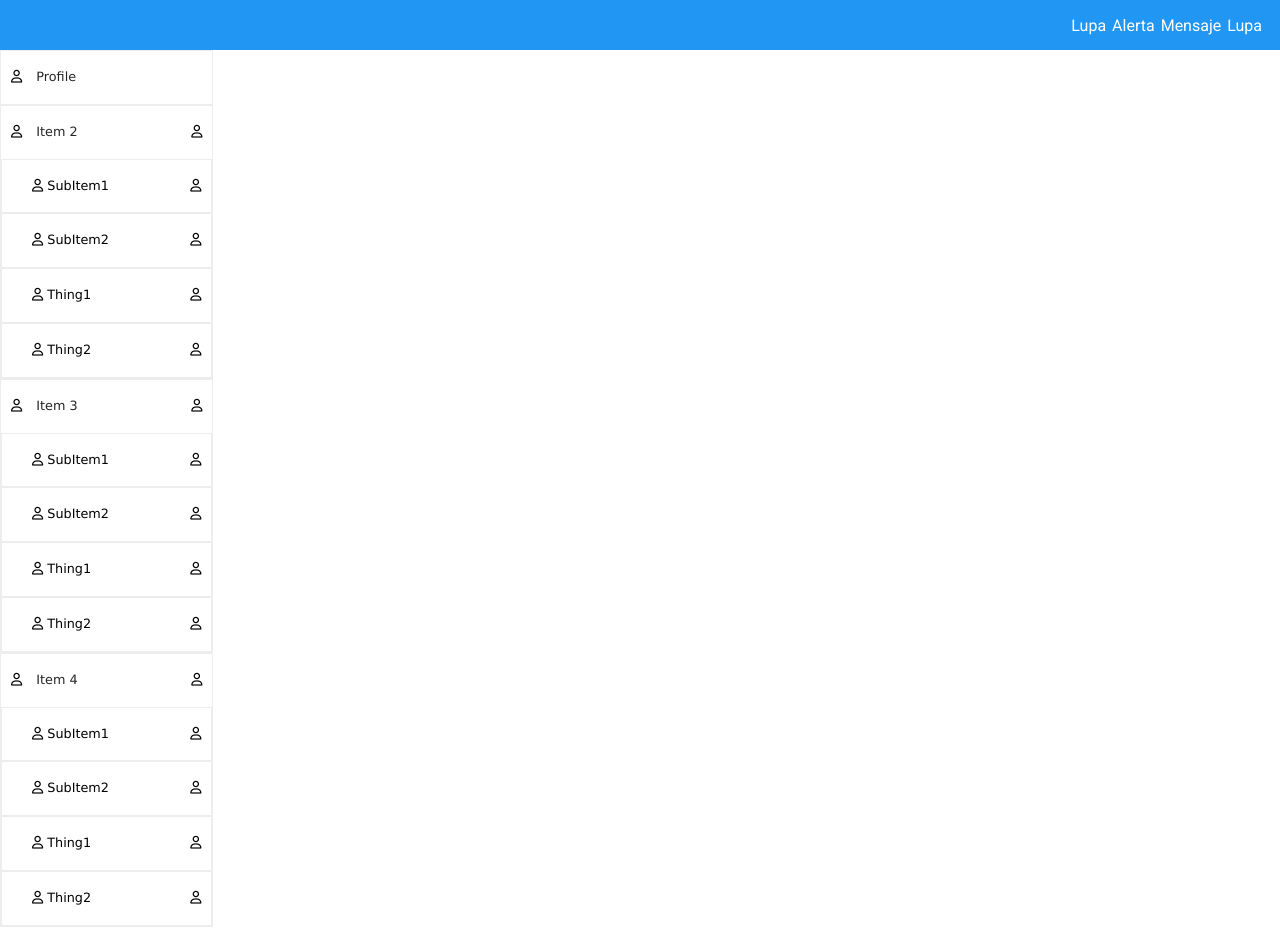
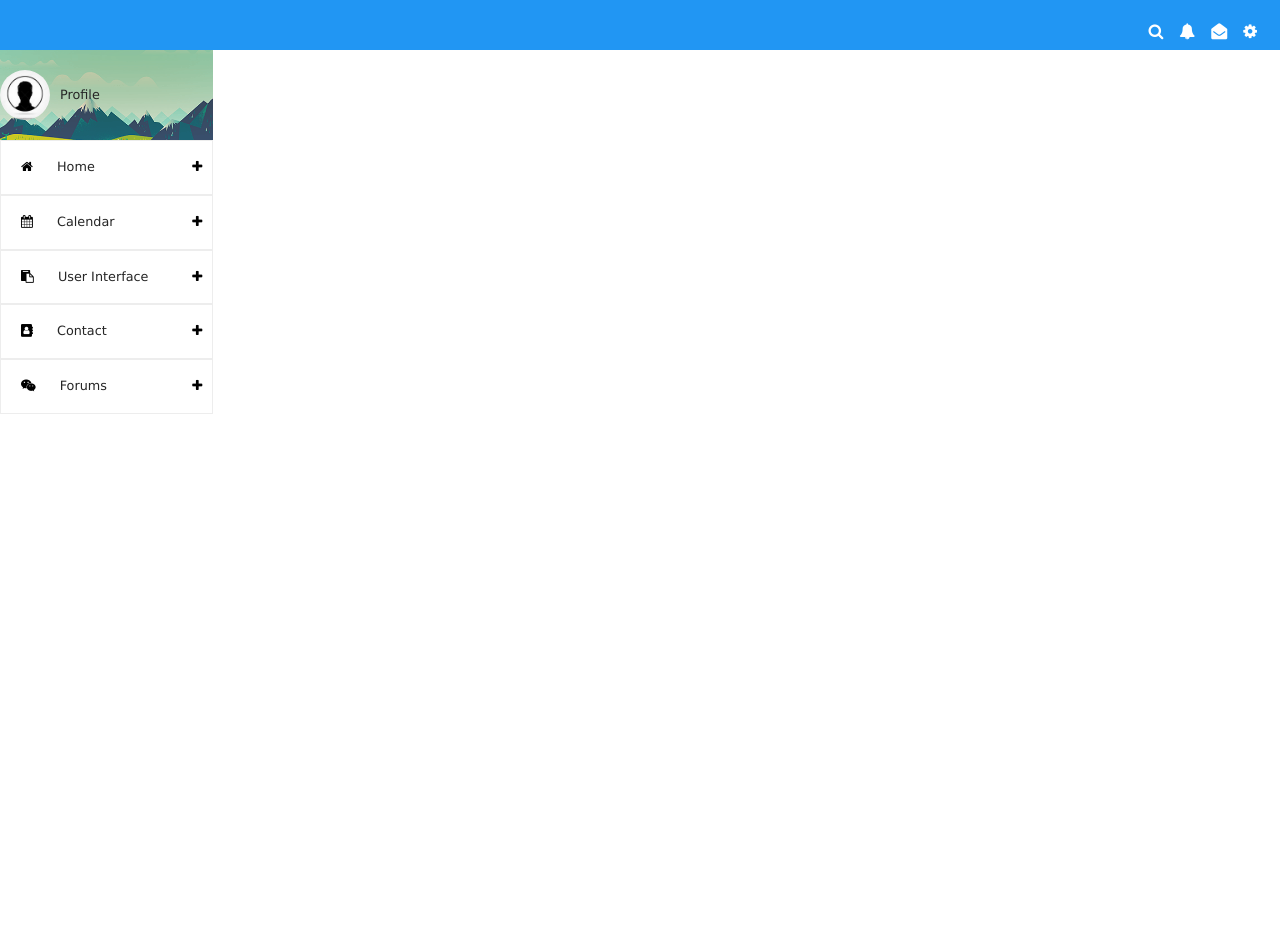
Before and after one commit to christianbegines/dashboard, a website: page public_html/index.html in a window 1280 px wide. After the commit the page ends 800 px from the top, so only its background shows below. Drawn offline with Linux system fonts and the light colour scheme.

Commit message:
style:continuar diseñando

```diff
--- a/public_html/index.html
+++ b/public_html/index.html
@@ -10,52 +10,71 @@ and open the template in the editor.
         <meta charset="UTF-8">
         <meta name="viewport" content="width=device-width, initial-scale=1.0">
         <link rel="stylesheet" href="css/main.css">
+        <link rel="stylesheet" href="https://maxcdn.bootstrapcdn.com/font-awesome/4.7.0/css/font-awesome.min.css">
         <link href='http://fonts.googleapis.com/css?family=Roboto' rel='stylesheet' type='text/css'>
-        <link rel="stylesheet" href="http://maxcdn.bootstrapcdn.com/font-awesome/latest/css/font-awesome.min.css">
         <script src="script.js"></script>
     </head>
     <body>
         <div class="panel-main">
             <header class="top-main fuente-main">
                 <ul>
-                    <li class="elemento-lista--top-panel">Lupa</li>
-                    <li class="elemento-lista--top-panel">Mensaje</li>
-                    <li class="elemento-lista--top-panel">Alerta</li>
-                    <li class="elemento-lista--top-panel">Lupa</li>
+                    <li class="elemento-lista--top-panel"><i class="fa fa-cog" aria-hidden="true"></i></li>
+                    <li class="elemento-lista--top-panel"><i class="fa fa-envelope-open" aria-hidden="true"></i></li>
+                    <li class="elemento-lista--top-panel"><i class="fa fa-bell" aria-hidden="true"></i></li>
+                    <li class="elemento-lista--top-panel"><i class="fa fa-search" aria-hidden="true"></i></li>
                 </ul>
             </header>
             <section>
                 <aside class="panel_main_barra-lateral col-2">
+
                     <div class="vertical-menu">
                         <ul class="vertical-menu__item-container-0">
-                            <li  class=" vertical-menu__item-0 vertical-menu__item-0--open" onclick="addMenu('lista1', 1)">
-                                <a href="#" class="vertical-menu__link-0">Profile  </a>
+                            <li  class=" vertical-menu__item-0 fondo--profile" onclick="addMenu('lista1', 1)">
+                                <img src="img/avatar.jpg" alt="..." class="imagen--avatar"/><a id="link" href="#" class="vertical-menu__link-0">Profile</a>
                             </li>
-                            <li class="vertical-menu__item-0 vertical-menu__item-0--open" onclick="addMenu('lista2', 2)">
-                                <a href="#" class="vertical-menu__link-0">Item 2</a>  <span class="vertical-menu-container--icono_open " id="2"></span>
-                                <ul class="vertical-menu__item-container-1 visible" id="lista2">
-                                    <li class="vertical-menu__item-1 vertical-menu__item-1--close">  SubItem1 <span class="vertical-menu-item--icono_open"></span></li>
-                                    <li class="vertical-menu__item-1 vertical-menu__item-1--close">  SubItem2 <span class="vertical-menu-item--icono_open"></span></li>
-                                    <li class="vertical-menu__item-1 vertical-menu__item-1--doc">  Thing1 <span class="vertical-menu-item--icono_open"></span></li>
-                                    <li class="vertical-menu__item-1 vertical-menu__item-1--doc">  Thing2 <span class="vertical-menu-item--icono_open"></span></li>
+                            <li class="vertical-menu__item-0 vertical-menu__item-0--close" id="home" onclick="addMenu('lista2', 2)">
+                                <a href="#" class="vertical-menu__link-0">Home</a>  <span class="vertical-menu-container--icono_close " id="2"></span>
+                                <ul class="vertical-menu__item-container-1 invisible" id="lista2">
+                                    <li class="vertical-menu__item-1 vertical-menu__item-1--close">  SubItem1 </li>
+                                    <li class="vertical-menu__item-1 vertical-menu__item-1--close">  SubItem2 </li>
+                                    <li class="vertical-menu__item-1 vertical-menu__item-1--doc">  Thing1 </li>
+                                    <li class="vertical-menu__item-1 vertical-menu__item-1--doc">  Thing2 </li>
                                 </ul>
                             </li>
-                            <li class="vertical-menu__item-0 vertical-menu__item-0--open" onclick="addMenu('lista3', 3)">
-                                <a href="#" class="vertical-menu__link-0">Item 3</a> <span class="vertical-menu-container--icono_open " id="3"></span>
-                                <ul class="vertical-menu__item-container-1 visible" id="lista3">
-                                    <li class="vertical-menu__item-1 vertical-menu__item-1--close">  SubItem1 <span class="vertical-menu-item--icono_open"></span></li>
-                                    <li class="vertical-menu__item-1 vertical-menu__item-1--close">  SubItem2 <span class="vertical-menu-item--icono_open"></span></li>
-                                    <li class="vertical-menu__item-1 vertical-menu__item-1--doc">  Thing1 <span class="vertical-menu-item--icono_open"></span></li>
-                                    <li class="vertical-menu__item-1 vertical-menu__item-1--doc">  Thing2 <span class="vertical-menu-item--icono_open"></span></li>
+                            <li class="vertical-menu__item-0 vertical-menu__item-0--close" id="calendar" onclick="addMenu('lista3', 3)">
+                                <a href="#" class="vertical-menu__link-0">Calendar</a> <span class="vertical-menu-container--icono_close " id="3"></span>
+                                <ul class="vertical-menu__item-container-1 invisible" id="lista3">
+                                    <li class="vertical-menu__item-1 vertical-menu__item-1--close">  SubItem1 </li>
+                                    <li class="vertical-menu__item-1 vertical-menu__item-1--close">  SubItem2 </li>
+                                    <li class="vertical-menu__item-1 vertical-menu__item-1--doc">  Thing1 </li>
+                                    <li class="vertical-menu__item-1 vertical-menu__item-1--doc">  Thing2 </li>
                                 </ul>
                             </li>
-                            <li class="vertical-menu__item-0 vertical-menu__item-0--open" onclick="addMenu('lista4', 3)">
-                                <a href="#" class="vertical-menu__link-0">Item 4</a> <span class="vertical-menu-container--icono_open "></span>
-                                <ul class="vertical-menu__item-container-1 visible" id="lista4">
-                                    <li class="vertical-menu__item-1 vertical-menu__item-1--close">  SubItem1 <span class="vertical-menu-item--icono_open"></span></li>
-                                    <li class="vertical-menu__item-1 vertical-menu__item-1--close">  SubItem2 <span class="vertical-menu-item--icono_open"></span></li>
-                                    <li class="vertical-menu__item-1 vertical-menu__item-1--doc">  Thing1 <span class="vertical-menu-item--icono_open"></span></li>
-                                    <li class="vertical-menu__item-1 vertical-menu__item-1--doc">  Thing2 <span class="vertical-menu-item--icono_open"></span></li>
+                            <li class="vertical-menu__item-0 vertical-menu__item-0--close" id="userInterface" onclick="addMenu('lista4', 4)">
+                                <a href="#" class="vertical-menu__link-0">User Interface</a> <span class="vertical-menu-container--icono_close " id="4"></span>
+                                <ul class="vertical-menu__item-container-1 invisible" id="lista4">
+                                    <li class="vertical-menu__item-1 vertical-menu__item-1--close">  SubItem1 </li>
+                                    <li class="vertical-menu__item-1 vertical-menu__item-1--close">  SubItem2 </li>
+                                    <li class="vertical-menu__item-1 vertical-menu__item-1--doc">  Thing1</li>
+                                    <li class="vertical-menu__item-1 vertical-menu__item-1--doc">  Thing2 </li>
+                                </ul>
+                            </li>
+                            <li class="vertical-menu__item-0 vertical-menu__item-0--close" id="contacto" onclick="addMenu('lista5', 5)">
+                                <a href="#" class="vertical-menu__link-0">Contact</a> <span class="vertical-menu-container--icono_close " id="5"></span>
+                                <ul class="vertical-menu__item-container-1 invisible" id="lista5">
+                                    <li class="vertical-menu__item-1 vertical-menu__item-1--close">  SubItem1 </li>
+                                    <li class="vertical-menu__item-1 vertical-menu__item-1--close">  SubItem2 </li>
+                                    <li class="vertical-menu__item-1 vertical-menu__item-1--doc">  Thing1 </li>
+                                    <li class="vertical-menu__item-1 vertical-menu__item-1--doc">  Thing2 </li>
+                                </ul>
+                            </li>
+                            <li class="vertical-menu__item-0 vertical-menu__item-0--close" id="forums" onclick="addMenu('lista6', 6)">
+                                <a href="#" class="vertical-menu__link-0">Forums</a> <span class="vertical-menu-container--icono_close " id="6"></span>
+                                <ul class="vertical-menu__item-container-1 invisible" id="lista6">
+                                    <li class="vertical-menu__item-1 vertical-menu__item-1--close">  SubItem1</li>
+                                    <li class="vertical-menu__item-1 vertical-menu__item-1--close">  SubItem2 </li>
+                                    <li class="vertical-menu__item-1 vertical-menu__item-1--doc">  Thing1 </li>
+                                    <li class="vertical-menu__item-1 vertical-menu__item-1--doc">  Thing2 </li>
                                 </ul>
                             </li>
                         </ul>
--- /dev/null
+++ b/public_html/scss/component/_contenedor.scss
@@ -0,0 +1,3 @@
+.contendor-imagen--avatar{
+    padding: 20px 30px;
+}
--- /dev/null
+++ b/public_html/scss/component/_images.scss
@@ -0,0 +1,9 @@
+.imagen--avatar{
+    height: 50px;
+    width: 50px;
+    border-radius: 80px;
+    float: left;
+}
+.fondo--profile{
+    background: url(profile.jpg);
+}
--- a/public_html/scss/component/_top-bar.scss
+++ b/public_html/scss/component/_top-bar.scss
@@ -8,4 +8,5 @@
     float:right;
     display: inline;
     padding: 3px;
+    margin:5px 5px;
 }
--- a/public_html/scss/component/_verticalMenu.scss
+++ b/public_html/scss/component/_verticalMenu.scss
@@ -1,5 +1,6 @@
 .vertical-menu{
     font-family: "Lucida Grande",Verdana,Lucida,Helvetica,Arial,sans-serif;
+
 }
 .vertical-menu__item-container-0{
     list-style: none;
@@ -8,6 +9,7 @@
 }
 .vertical-menu__item-0{
     padding-top: 20px;
+
 }
 
 .vertical-menu__item-0--close{
@@ -22,10 +24,31 @@
     border:0.1px solid #EDEDED;
 
 }
-.vertical-menu__item-0--close:before{
-    content:'\f2c0';
+#home.vertical-menu__item-0--close:before{
+    margin: 20px;
+    content:'\f015';
     font-family: FontAwesome;
 
+}
+#calendar.vertical-menu__item-0--close:before{
+    margin: 20px;
+    content:'\f073';
+    font-family: FontAwesome;
+}
+#userInterface.vertical-menu__item-0--close:before{
+    margin: 20px;
+    content:'\f0ea';
+    font-family: FontAwesome;
+}
+#contacto.vertical-menu__item-0--close:before{
+    margin: 20px;
+    content:'\f2b9';
+    font-family: FontAwesome;
+}
+#forums.vertical-menu__item-0--close:before{
+    margin: 20px;
+    content:'\f1d7';
+    font-family: FontAwesome;
 }
 
 .vertical-menu__item-0--open:before{
@@ -65,25 +88,25 @@
 }
 .vertical-menu-container--icono_open:after{
     float:right;
-    content:"\f2c0";
+    content:"\f068";
     font-family: FontAwesome;
     padding-right: 10px;
 }
 .vertical-menu-container--icono_close:after{
     float:right;
-    content:"\f2c0";
+    content:"\f067";
     font-family: FontAwesome;
     padding-right: 10px;
 }
 .vertical-menu-item--icono_open:after{
     float:right;
-    content:"\f2c0";
+    content:"\f067";
     font-family: FontAwesome;
     padding-right: 10px;
 }
 .vertical-menu-item--icono_close:after{
     float:right;
-    content:"\f2c0";
+    content:"\f067";
     font-family: FontAwesome;
     padding-right: 10px;
 }
@@ -93,7 +116,11 @@
     display:inline-block;
     text-decoration: none;
     color:#262626;
+}
 
+#link.vertical-menu__link-0{
+    line-height: 50px;
+    margin-left: 10px;
 }
 .visible{
     display:hidden;
--- a/public_html/scss/main.scss
+++ b/public_html/scss/main.scss
@@ -4,3 +4,5 @@
 @import "layout/_layout.scss";
 @import "component/_top-bar.scss";
 @import "component/_verticalMenu.scss";
+@import "component/_images.scss";
+@import "component/_contenedor.scss";
```
Also changed, not shown: nbproject/private/private.xml (added, +7 -0 lines), public_html/css/main.css, public_html/css/profile.jpg (added), public_html/img/avatar.jpg (added).
